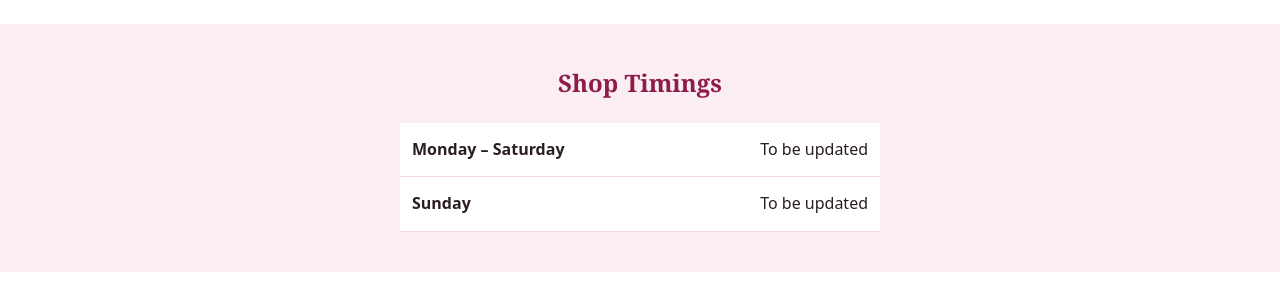
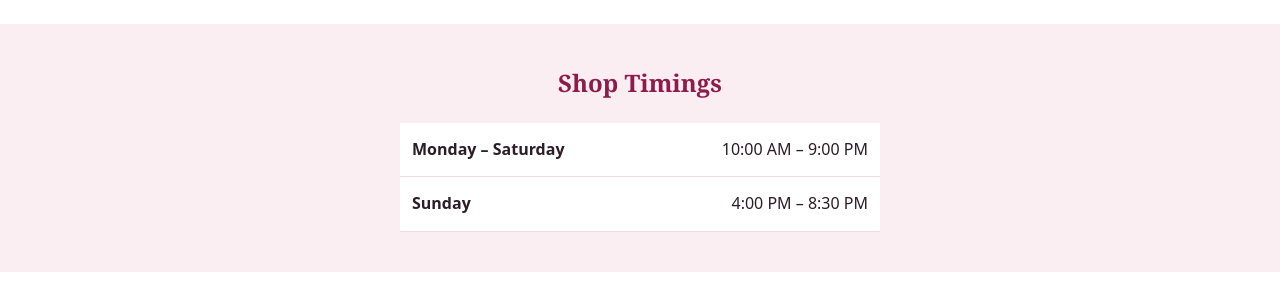
Before and after one commit to srinivaspitta-12/Sri-Santhi-selection, a plain HTML site: page index.html in a window 1280 px wide. Shown: the part 920-1201 px from the top of the page. Drawn offline with Linux system fonts and the light colour scheme.

Commit message:
Add shop timings

```diff
--- a/index.html
+++ b/index.html
@@ -55,11 +55,10 @@
 
     <section id="timings" class="section tinted">
       <h2>Shop Timings</h2>
-      <!-- Replace these with the real shop timings. -->
       <table>
         <tbody>
-          <tr><th scope="row">Monday – Saturday</th><td>To be updated</td></tr>
-          <tr><th scope="row">Sunday</th><td>To be updated</td></tr>
+          <tr><th scope="row">Monday – Saturday</th><td>10:00 AM – 9:00 PM</td></tr>
+          <tr><th scope="row">Sunday</th><td>4:00 PM – 8:30 PM</td></tr>
         </tbody>
       </table>
     </section>
```
